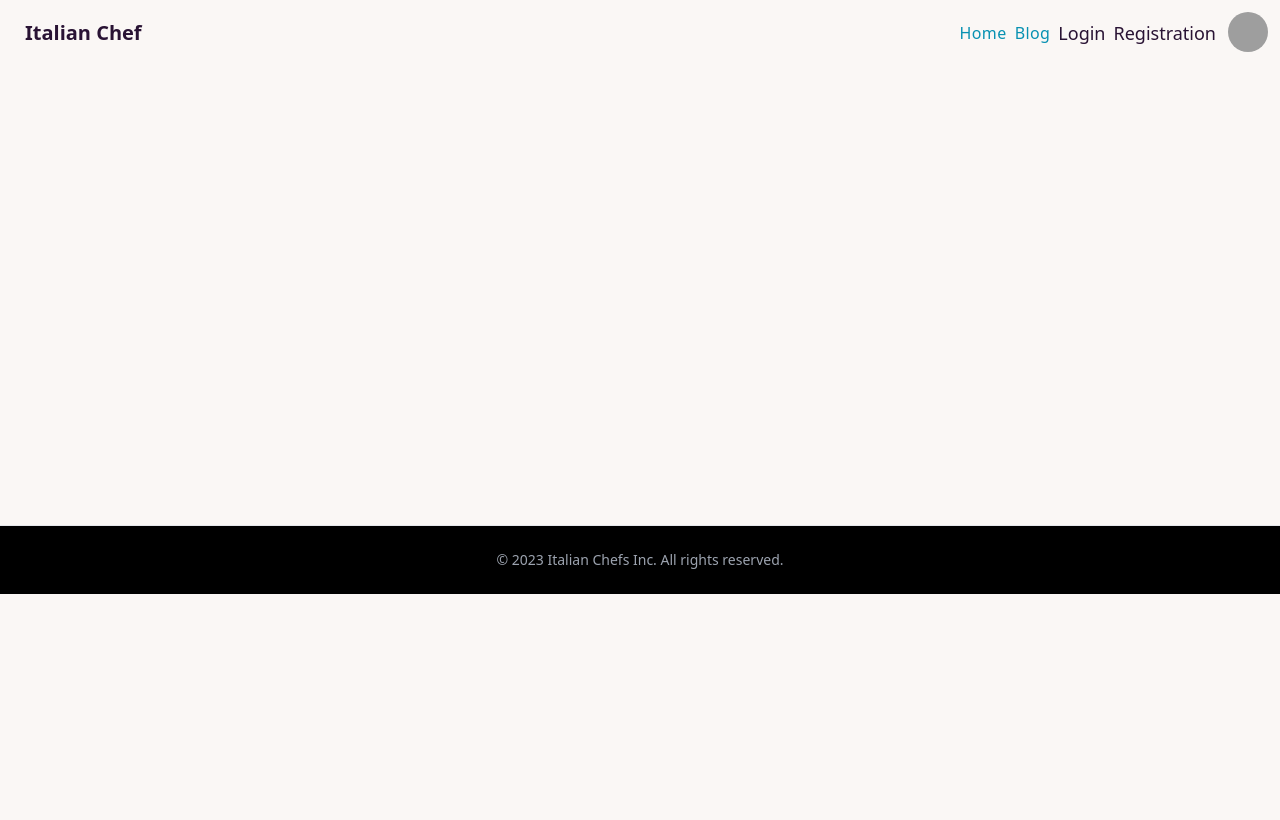
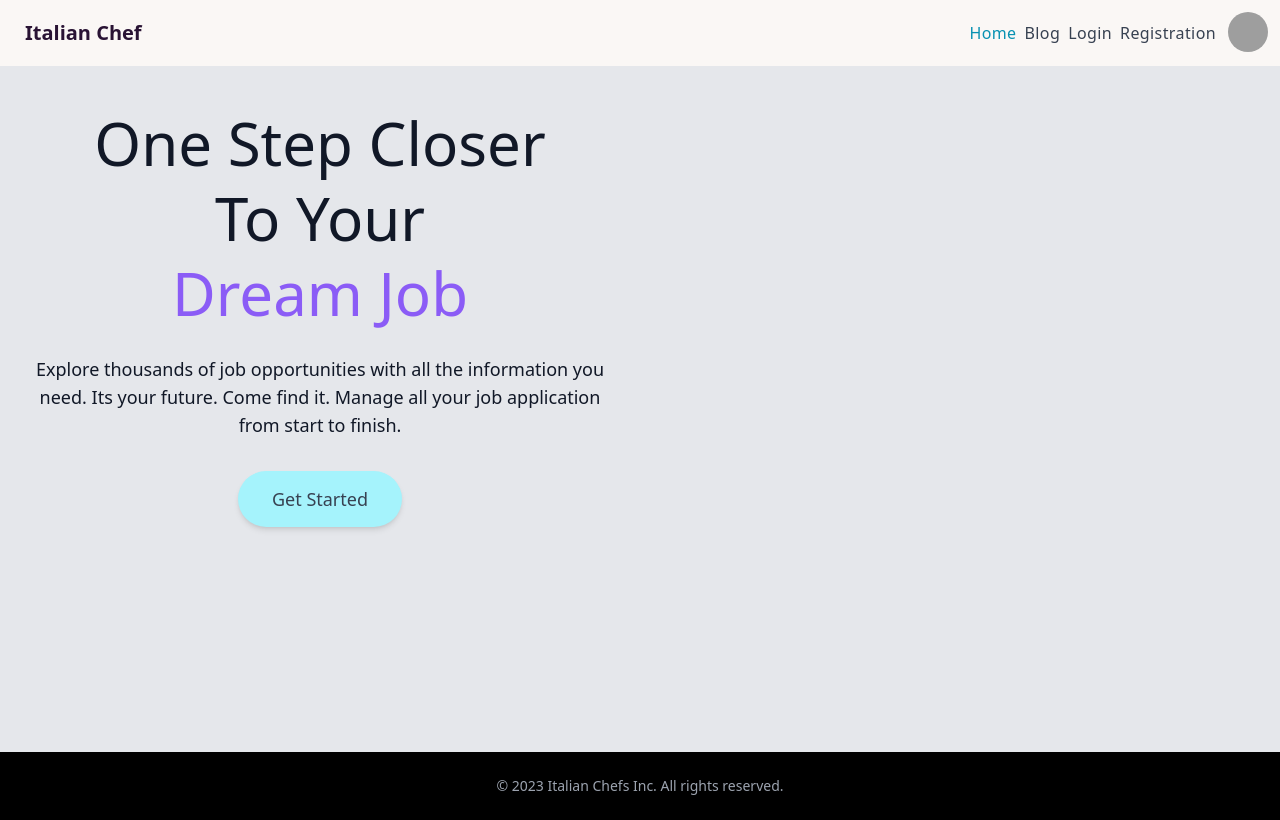
Before and after one commit to asif-fahad/b7a10-chef-recipe-hunter-client-side-asif-fahad, a React (Vite) app: page / in a window 1280 px wide. Built offline with nearby package versions, Linux system fonts and the light colour scheme; grey boxes are pictures that could not be loaded.

Commit message:
navbar added

```diff
--- a/src/pages/Home/Home.jsx
+++ b/src/pages/Home/Home.jsx
@@ -3,7 +3,36 @@ import React from 'react';
 const Home = () => {
     return (
         <div>
-
+            <section>
+                <div className='flex flex-col lg:flex-row bg-gray-200'>
+                    <div>
+                        <div className='px-4 py-16 mx-auto sm:max-w-xl md:max-w-full lg:max-w-screen-xl md:px-24 lg:px-8 lg:py-10 flex flex-col items-center pb-5 text-center lg:pb-56 text-gray-900'>
+                            <h1 className='text-2xl w-full lg:leading-tight sm:text-4xl lg:text-6xl lg:max-w-3xl title-text'>
+                                One Step Closer
+                                <br />
+                                To Your
+                                <br />
+                                <span className='text-violet-500' >Dream Job</span>
+                            </h1>
+                            <p className='my-6 text-xs sm:text-base md:text-lg max-w-2/3 md:max-w-xl max-w-2xl text-gray-900'>
+                                Explore thousands of job opportunities with all the information you need. Its your future. Come find it. Manage all your job application from start to finish.
+                            </p>
+                            <div className='flex flex-wrap justify-center'>
+                                <button type='button' className='font-medium  transition duration-200  shadow-md  md:mb-0  px-4 py-2 md:px-8 md:py-3 m-2 text-lg rounded-full border-transparent border-2  text-gray-700 hover:bg-cyan-400 bg-cyan-200'>
+                                    Get Started
+                                </button>
+                            </div>
+                        </div>
+                    </div >
+                    <div>
+                        <img
+                            src=""
+                            alt=''
+                            className='object-contain'
+                        />
+                    </div>
+                </div >
+            </section>
         </div>
     );
 };
--- a/src/pages/Shared/Header/Header.jsx
+++ b/src/pages/Shared/Header/Header.jsx
@@ -9,10 +9,10 @@ const Header = () => {
                     <a className="btn btn-ghost normal-case text-xl">Italian Chef</a>
                 </div>
                 <div className="flex-none gap-2">
-                    <NavLink className={({ isActive }) => (isActive ? 'font-medium tracking-wide text-cyan-600 transition-colors duration-200' : 'font-medium tracking-wide text-gray-700 transition-colors duration-200 hover:text-cyan-600')}>Home</NavLink>
-                    <NavLink className={({ isActive }) => (isActive ? 'font-medium tracking-wide text-cyan-600 transition-colors duration-200' : 'font-medium tracking-wide text-gray-700 transition-colors duration-200 hover:text-cyan-600')}>Blog</NavLink>
-                    <NavLink className="text-lg">Login</NavLink>
-                    <NavLink className="text-lg">Registration</NavLink>
+                    <NavLink to='/' className={({ isActive }) => (isActive ? 'font-medium tracking-wide text-cyan-600 transition-colors duration-200' : 'font-medium tracking-wide text-gray-700 transition-colors duration-200 hover:text-cyan-600')}>Home</NavLink>
+                    <NavLink to='/blog' className={({ isActive }) => (isActive ? 'font-medium tracking-wide text-cyan-600 transition-colors duration-200' : 'font-medium tracking-wide text-gray-700 transition-colors duration-200 hover:text-cyan-600')}>Blog</NavLink>
+                    <NavLink to='/login' className={({ isActive }) => (isActive ? 'font-medium tracking-wide text-cyan-600 transition-colors duration-200' : 'font-medium tracking-wide text-gray-700 transition-colors duration-200 hover:text-cyan-600')}>Login</NavLink>
+                    <NavLink to='/registration' className={({ isActive }) => (isActive ? 'font-medium tracking-wide text-cyan-600 transition-colors duration-200' : 'font-medium tracking-wide text-gray-700 transition-colors duration-200 hover:text-cyan-600')}>Registration</NavLink>
                     <div className="dropdown dropdown-end">
                         <label tabIndex={0} className="btn btn-ghost btn-circle avatar">
                             <div className="w-10 rounded-full">
```
Also changed, not shown: src/routes/Routes.jsx (+22 -0 lines).
